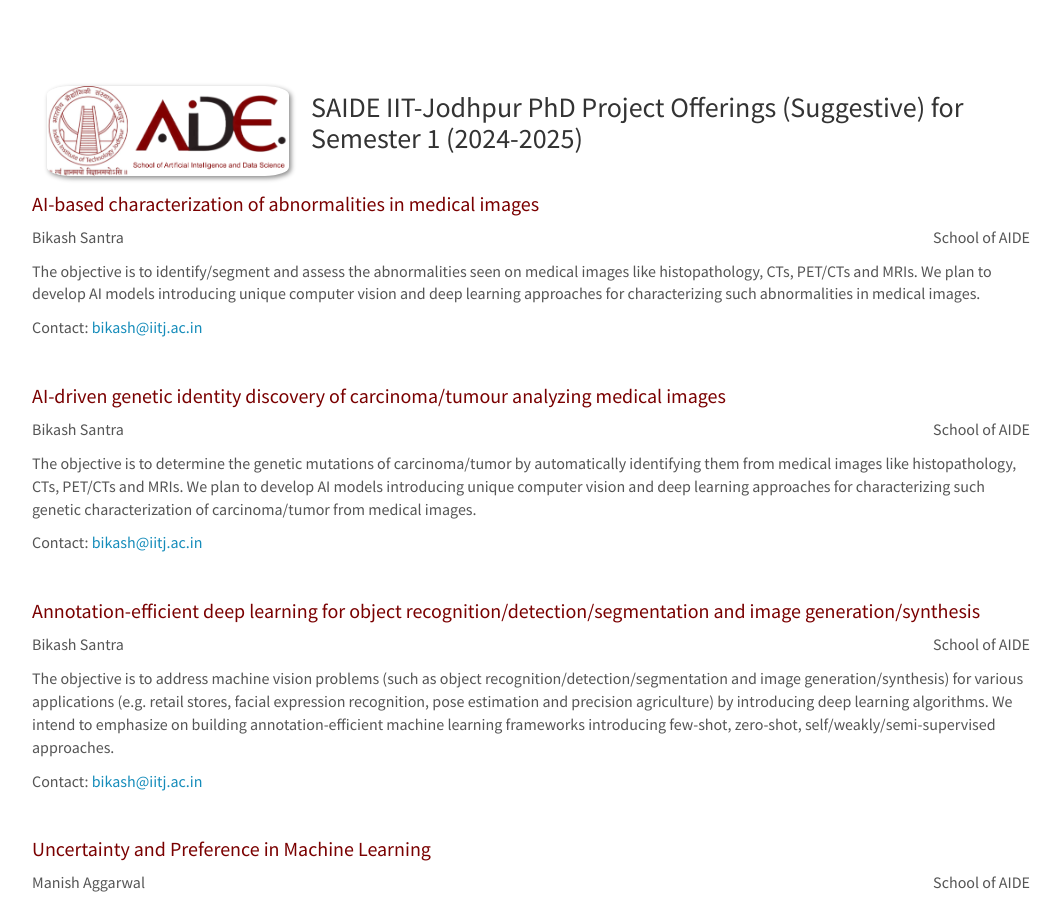
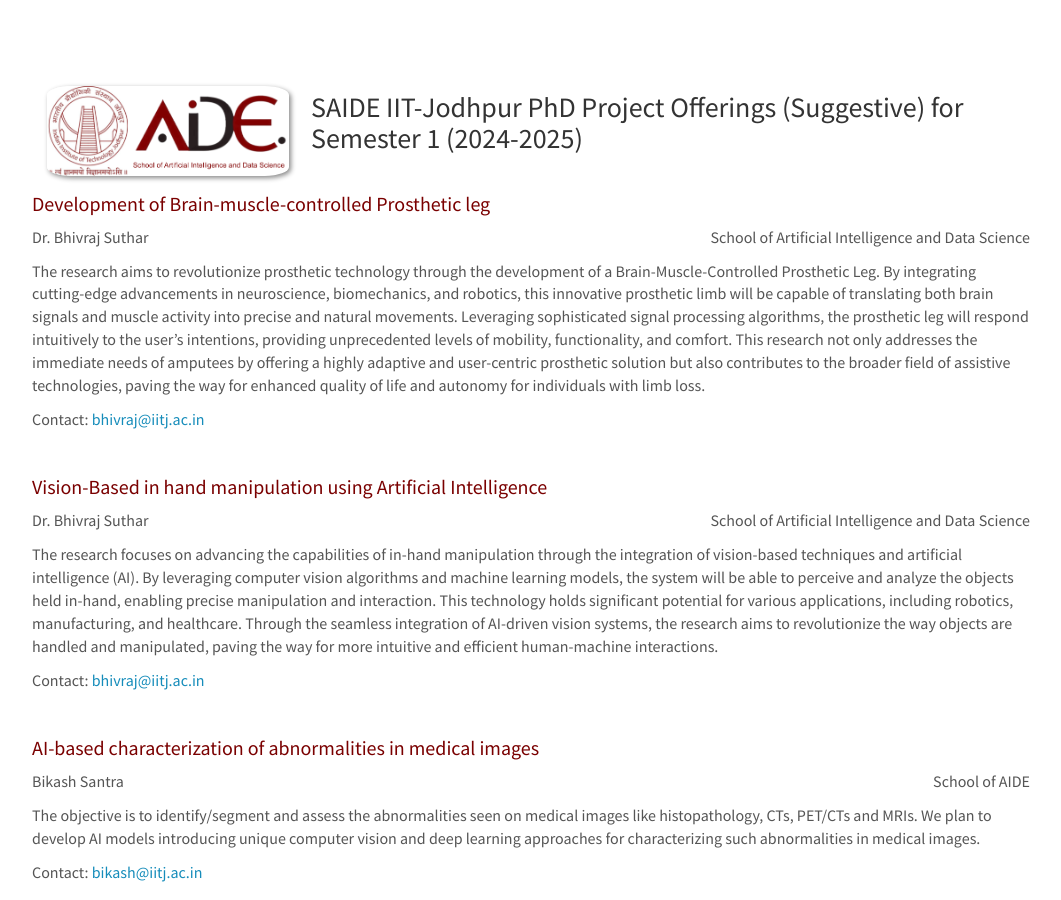
Before and after one commit to gsaurabhr/SAIDE_PhD_Projects, a Jekyll site: the page built from _pages/projects.md, in a window 1280 px wide and 900 px high. Shown: the whole window, without its empty margins (109-1170 px from the left). Built offline with Jekyll 4.4.1, drawn with Linux system fonts in a browser that asks for light colours; nearby versions of some CDN libraries.

Commit message:
Update projects

```diff
--- a/_data/projects.yaml
+++ b/_data/projects.yaml
@@ -274,3 +274,39 @@
     learning and python. Experience in fluid mechanics is an additional bonus.
   email: harshal.akolekar@iitj.ac.in
   sort: '1'
+- timestamp: 3/22/2024 15:00:37
+  name: Dr. Bhivraj Suthar
+  affiliation: School of Artificial Intelligence and Data Science
+  title: Development of Brain-muscle-controlled Prosthetic leg
+  description: >-
+    The research aims to revolutionize prosthetic technology through the
+    development of a Brain-Muscle-Controlled Prosthetic Leg. By integrating
+    cutting-edge advancements in neuroscience, biomechanics, and robotics, this
+    innovative prosthetic limb will be capable of translating both brain signals
+    and muscle activity into precise and natural movements. Leveraging
+    sophisticated signal processing algorithms, the prosthetic leg will respond
+    intuitively to the user's intentions, providing unprecedented levels of
+    mobility, functionality, and comfort. This research not only addresses the
+    immediate needs of amputees by offering a highly adaptive and user-centric
+    prosthetic solution but also contributes to the broader field of assistive
+    technologies, paving the way for enhanced quality of life and autonomy for
+    individuals with limb loss.
+  email: bhivraj@iitj.ac.in
+  sort: ''
+- timestamp: 3/22/2024 15:09:29
+  name: Dr. Bhivraj Suthar
+  affiliation: School of Artificial Intelligence and Data Science
+  title: Vision-Based in hand manipulation using Artificial Intelligence
+  description: >-
+    The research focuses on advancing the capabilities of in-hand manipulation
+    through the integration of vision-based techniques and artificial
+    intelligence (AI). By leveraging computer vision algorithms and machine
+    learning models, the system will be able to perceive and analyze the objects
+    held in-hand, enabling precise manipulation and interaction. This technology
+    holds significant potential for various applications, including robotics,
+    manufacturing, and healthcare. Through the seamless integration of AI-driven
+    vision systems, the research aims to revolutionize the way objects are
+    handled and manipulated, paving the way for more intuitive and efficient
+    human-machine interactions.
+  email: bhivraj@iitj.ac.in
+  sort: ''
```
